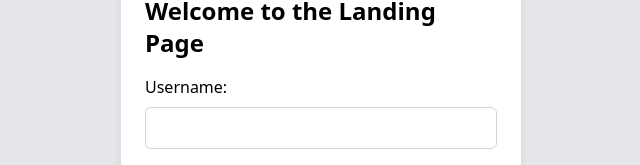
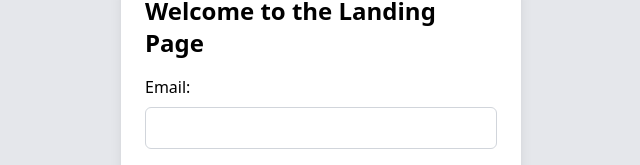
Before and after one commit to sritaj/react_firebaseAuthDemo, a React (Vite) app: page /loginwithcreds in a window 1280 px wide. Shown: the part 158-323 px from the top of the page, without its empty margins (319-959 px from the left). Built offline with nearby package versions, Linux system fonts and the light colour scheme; no server answers.

Commit message:
Updated labels and used auth and signIn methods from firebase

```diff
--- a/src/pages/LoginWithUsernameAndPassword.jsx
+++ b/src/pages/LoginWithUsernameAndPassword.jsx
@@ -1,22 +1,28 @@
 import React, { useState } from "react";
 import BackToHomeButton from "../components/BackToHomeButton";
+import { auth } from "../utils/firebaseConfig";
+import { signInWithEmailAndPassword } from "firebase/auth";
 
 const LoginWithUsernameAndPassword = () => {
-  const [username, setUsername] = useState("");
+  const [email, setEmail] = useState("");
   const [password, setPassword] = useState("");
 
-  const handleUsernameChange = (e) => {
-    setUsername(e.target.value);
+  const handleEmailChange = (e) => {
+    setEmail(e.target.value);
   };
 
   const handlePasswordChange = (e) => {
     setPassword(e.target.value);
   };
 
-  const handleOkayClick = () => {
-    // Handle logic for okay button click
-    console.log("Username:", username);
-    console.log("Password:", password);
+  const handleSignIn = async () => {
+    try {
+      await signInWithEmailAndPassword(auth, email, password);
+      // Navigate to a different page or show a success message
+      console.log("Sign in successful");
+    } catch (err) {
+      console.log(err.message);
+    }
   };
 
   return (
@@ -27,14 +33,14 @@ const LoginWithUsernameAndPassword = () => {
             Welcome to the Landing Page
           </h1>
           <div className="mb-4">
-            <label htmlFor="username" className="block mb-2">
-              Username:
+            <label htmlFor="email" className="block mb-2">
+              Email:
             </label>
             <input
               type="text"
-              id="username"
-              value={username}
-              onChange={handleUsernameChange}
+              id="email"
+              value={email}
+              onChange={handleEmailChange}
               className="w-full border border-gray-300 rounded-md py-2 px-3 focus:outline-none focus:ring-2 focus:ring-blue-500"
             />
           </div>
@@ -51,7 +57,7 @@ const LoginWithUsernameAndPassword = () => {
             />
           </div>
           <button
-            onClick={handleOkayClick}
+            onClick={handleSignIn}
             className="w-full bg-blue-500 text-white py-2 px-4 rounded-md hover:bg-blue-600"
           >
             Login
```
